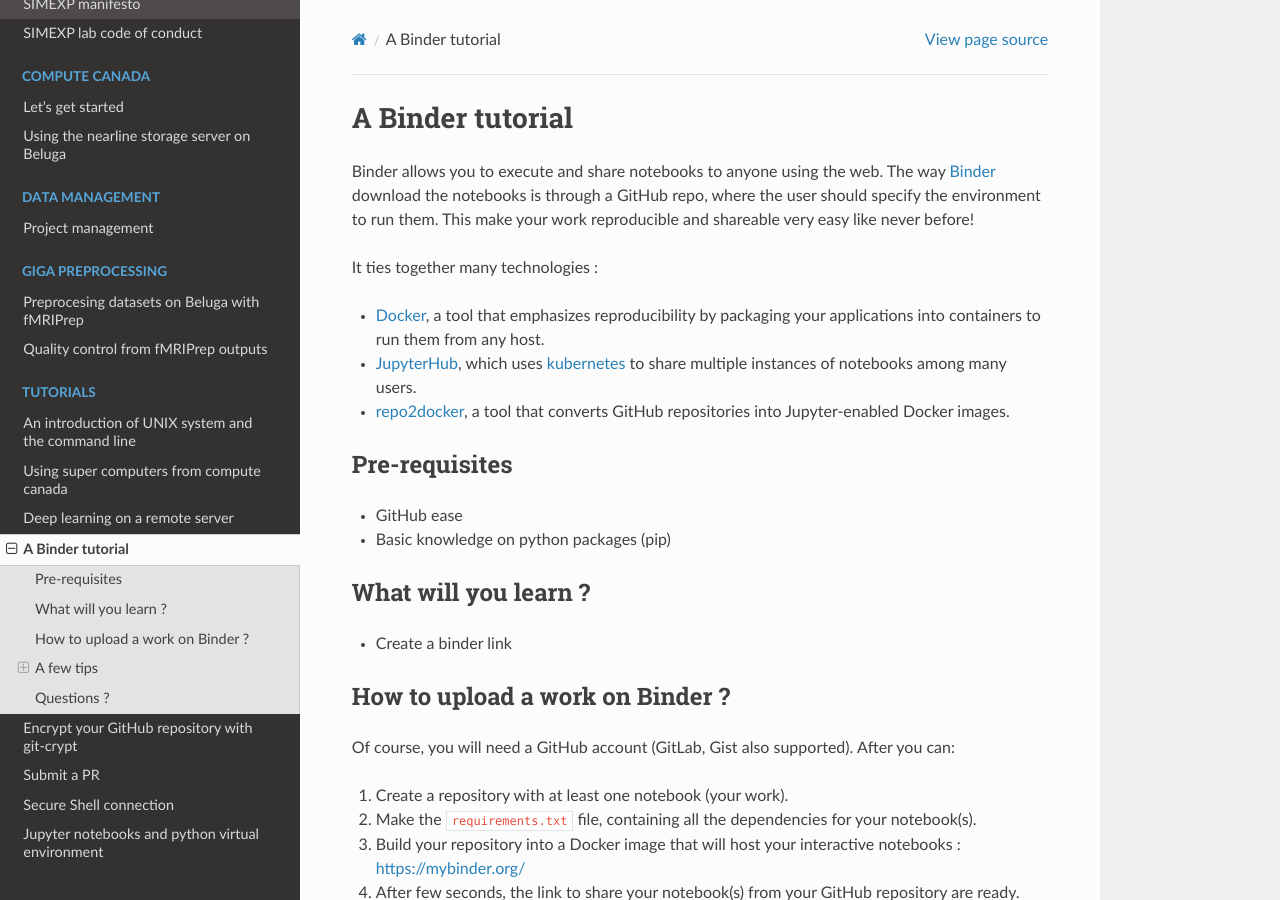
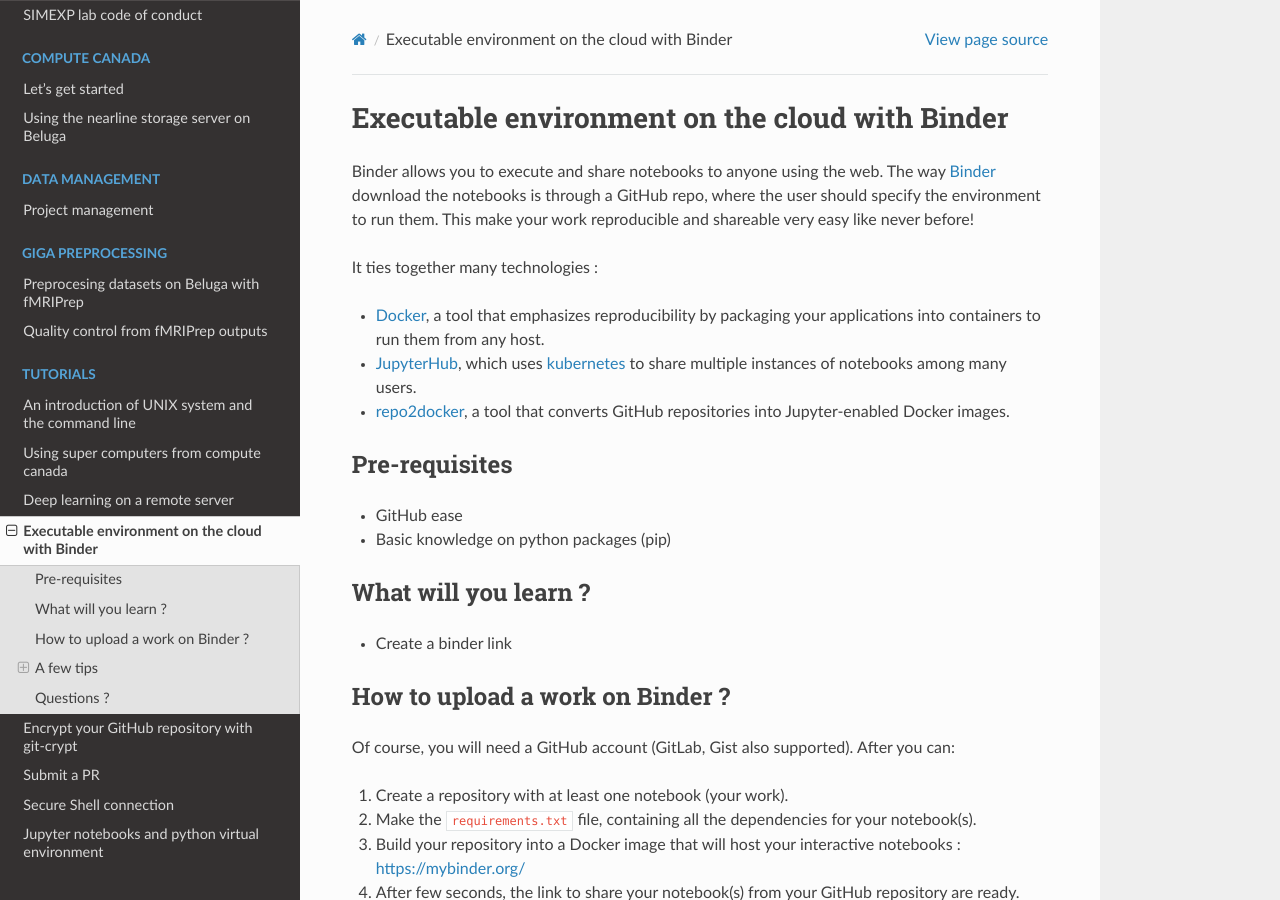
Before and after one commit to SIMEXP/lab-documentation, a Sphinx documentation site: the page built from source/tutorials/binder.rst, in a window 1280 px wide and 900 px high. Built offline with Sphinx 7.4.7 and the Read the Docs theme 2.0.0, drawn with Linux system fonts in a browser that asks for light colours.

Commit message:
updating binder title

```diff
--- a/source/tutorials/binder.rst
+++ b/source/tutorials/binder.rst
@@ -1,5 +1,5 @@
-A Binder tutorial
-=================
+Executable environment on the cloud with Binder
+===============================================
 
 Binder allows you to execute and share notebooks to anyone using the web.
 The way `Binder <https://github.com/jupyterhub/binderhub>`_ download the notebooks is through a GitHub repo, where the user should specify the environment to run them.
```
